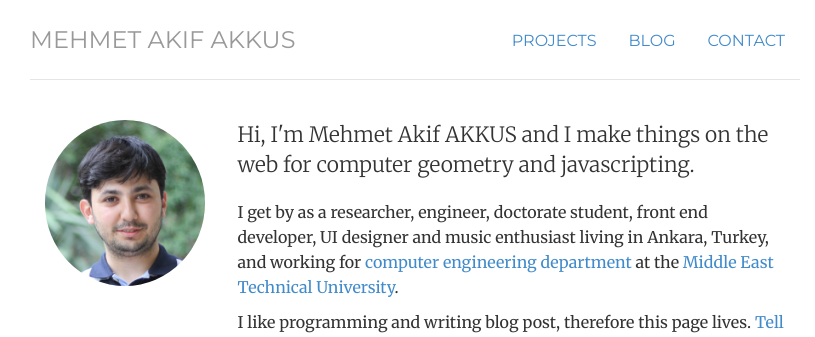
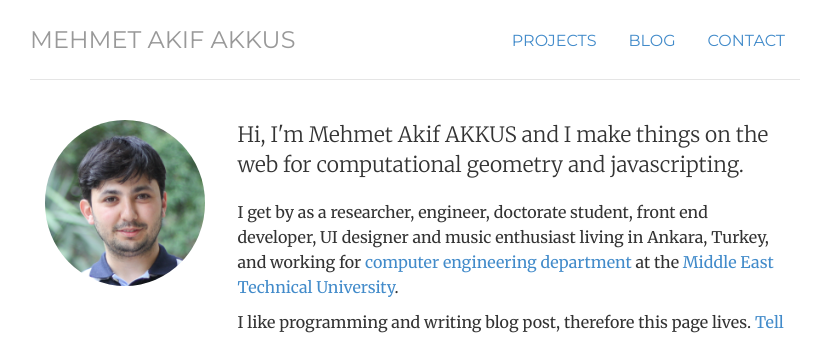
Before and after one commit to mehmetakifakkus/mehmetakifakkus.github.io, a Jekyll site: the page built from index.html, in a window 1280 px wide. Shown: the top 337 px of the page, without its empty margins (225-1040 px from the left). Built offline with Jekyll 4.4.1, drawn with Linux system fonts in a browser that asks for light colours.

Commit message:
Update index.html

```diff
--- a/index.html
+++ b/index.html
@@ -9,9 +9,9 @@ title: Mehmet Akif AKKUS's Github Pages
 	</div>
 	<div class="col-sm-9">
 
-	<p class="lead">Hi, I'm <span itemprop="name">Mehmet Akif AKKUS</span> and I make things on the web for computer geometry and javascripting.</p>
+	<p class="lead">Hi, I'm <span itemprop="name">Mehmet Akif AKKUS</span> and I make things on the web for computational geometry and javascripting.</p>
 	<p>I get by as a researcher, engineer, doctorate student, front end developer, UI designer and music enthusiast living in Ankara, Turkey,
-	and working for <a href="http://user.ceng.metu.edu.tr/~akifakkus/">computer engineering department</a> at
+	and working for <a href="http://user.ceng.metu.edu.tr/~akifakkus">computer engineering department</a> at
 	<span itemprop="affiliation">the <a href="http://metu.edu.tr/">Middle East Technical University</a></span>.</p>
 
 	<p>I like programming and writing blog post, therefore this page lives.
```
